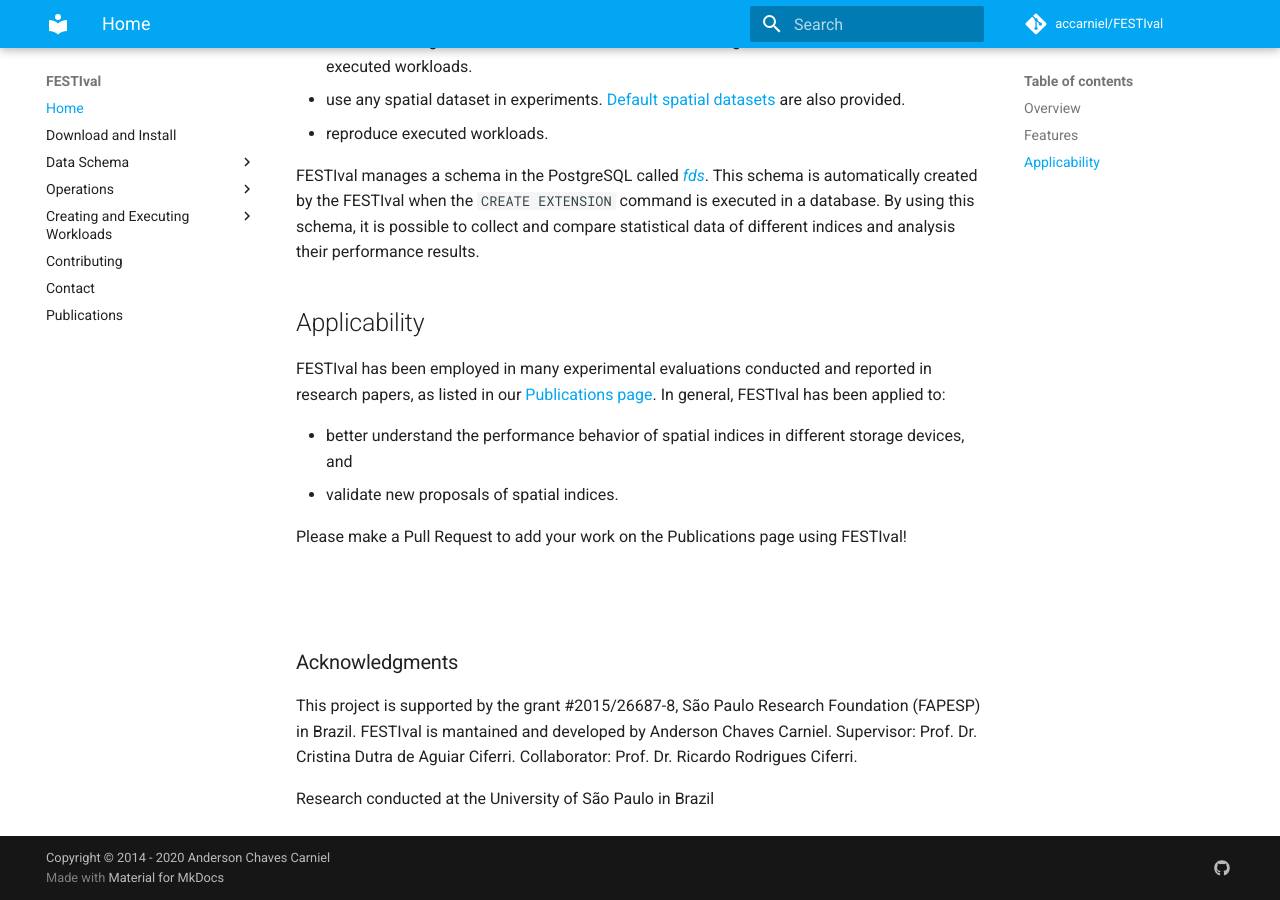
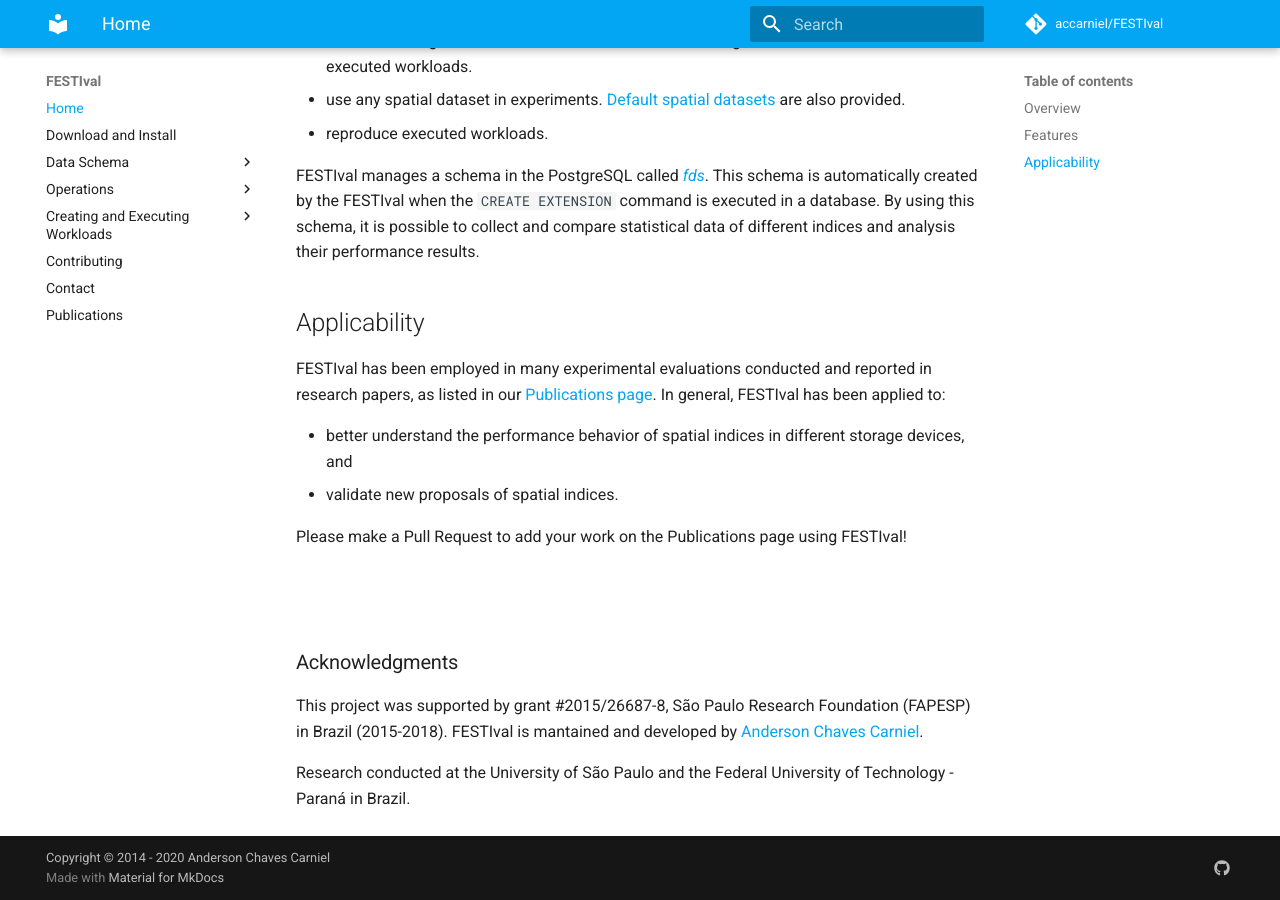
Before and after one commit to accarniel/FESTIval, an MkDocs documentation site: the page built from docs/index.md, in a window 1280 px wide and 900 px high, scrolled down 1408 px. Built offline with MkDocs 1.6.1 and Material for MkDocs 9.7.7, drawn with Linux system fonts in a browser that asks for light colours; comment, search, counter and statistics services are not loaded.

Commit message:
Update info

```diff
--- a/docs/index.md
+++ b/docs/index.md
@@ -65,6 +65,6 @@
 #
 ### Acknowledgments <!-- TOC omit:true -->
 
-This project is supported by the grant #2015/26687-8, São Paulo Research Foundation (FAPESP) in Brazil. FESTIval is mantained and developed by Anderson Chaves Carniel. Supervisor: Prof. Dr. Cristina Dutra de Aguiar Ciferri. Collaborator: Prof. Dr. Ricardo Rodrigues Ciferri.
+This project was supported by grant #2015/26687-8, São Paulo Research Foundation (FAPESP) in Brazil (2015-2018). FESTIval is mantained and developed by [Anderson Chaves Carniel](https://accarniel.github.io/).
 
-Research conducted at the University of São Paulo in Brazil
+Research conducted at the University of São Paulo and the Federal University of Technology - Paraná in Brazil.
```
Also changed, not shown: README.md (+2 -2 lines).
